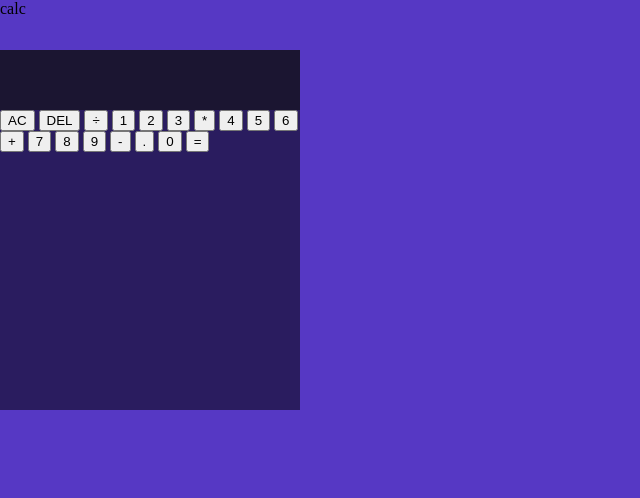
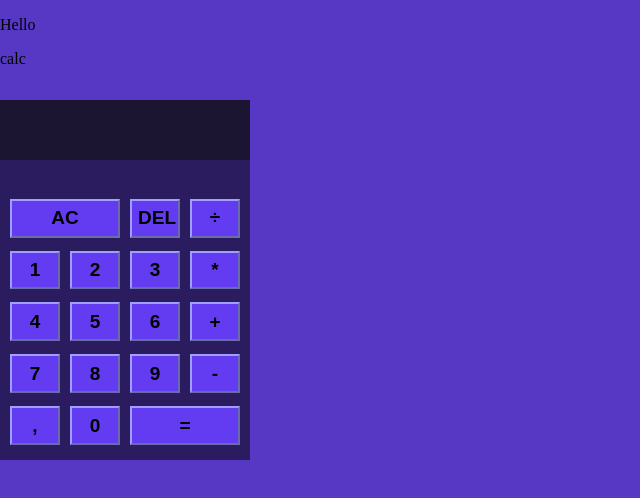
Before and after one commit to mateu52/calculator_app_main, a plain HTML site: page index.html in a window 1280 px wide. Shown: the whole page, without its empty margins (0-640 px from the left). Drawn offline with Linux system fonts and the light colour scheme.

Commit message:
stylowanie kalkulatora

```diff
--- a/index.html
+++ b/index.html
@@ -8,11 +8,12 @@
 
   <title>Frontend Mentor | Calculator app</title>
   <link rel="stylesheet" href="./style/style.css">
+  <script src="script.js" defer></script>
 </head>
 <body>
 
   <div class="calc">
-
+    <p id="demo">Hello</p>
     <div class="header">
       <div class="name bgin">calc</div>
       <a class="theme bgin"></a>
@@ -24,24 +25,28 @@
 
     <div class="numkey">
       <div class="btons">
-        <button data-all-clear class="span-two">AC</button>
-        <button data-delete>DEL</button>
-        <button data-operation>÷</button>
-        <button data-number>1</button>
-        <button data-number>2</button>
-        <button data-number>3</button>
-        <button data-operation>*</button>
-        <button data-number>4</button>
-        <button data-number>5</button>
-        <button data-number>6</button>
-        <button data-operation>+</button>
-        <button data-number>7</button>
-        <button data-number>8</button>
-        <button data-number>9</button>
-        <button data-operation>-</button>
-        <button data-number>.</button>
-        <button data-number>0</button>
-        <button data-equals class="span-two">=</button>
+        <div class="output">
+          <div class="previous-operand key"></div>
+          <div class="current-operand key"></div>
+        </div>
+        <button class="data-all-clear key" class="ac" value="AC">AC</button>
+        <button class="data-delete key" value="DEL">DEL</button>
+        <button class="data-operation key" value="÷">÷</button>
+        <button class="data-number key" value="1">1</button>
+        <button class="data-number key" value="2">2</button>
+        <button class="data-number key" value="3">3</button>
+        <button class="data-operation key" value="*">*</button>
+        <button class="data-number key" value="4">4</button>
+        <button class="data-number key" value="5">5</button>
+        <button class="data-number key" value="6">6</button>
+        <button class="data-operation key" value="+">+</button>
+        <button class="data-number key" value="7">7</button>
+        <button class="data-number key" value="8">8</button>
+        <button class="data-number key" value="9">9</button>
+        <button class="data-operation key" value="-">-</button>
+        <button class="data-number key" value=",">,</button>
+        <button class="data-number key" value="0">0</button>
+        <button data-equals class="span-two key" value="=">=</button>
       </div>
     </div>
 
@@ -53,6 +58,9 @@
     Challenge by <a href="https://www.frontendmentor.io?ref=challenge" target="_blank">Frontend Mentor</a>.
     Coded by <a href="#">Your Name Here</a>.
   </div> -->
-  <script src="./script.js"></script>
+  <!-- <script src="./script.js"> -->
+  <!-- <script src="./script.js"> -->
+
+  </script>
 </body>
 </html>
--- a/script.js
+++ b/script.js
@@ -1,5 +1,27 @@
-object.onclick = function showcommentform() {
-    var data="Name:<br><input type='text' name='name'><br>Comment:<br><textarea rows='5' cols='50'></textarea><br><input type='submit' value='comment'>";
+const numberButtons = document.querySelectorAll('[data-number]')
+const operationButtons = document.querySelectorAll('[data-operation]')
+const equalsButton = document.querySelector('[data-equals]')
+const deleteButton = document.querySelector('[data-delete]')
+const allClearButton = document.querySelector('[data-all-clear]')
+const previousOperandTextElement = document.querySelector('[data-previous-operand]')
+const currentOperandTextElement = document.querySelector('[data-current-operand]')
 
-    document.getElementById('mylocation').innerHTML=data;
-     }
+let currentOperand = ''
+let previousOperand = ''
+const operation = undefined
+
+const actualizSum = () => {
+    currentOperandTextElement.innerText = currentOperand
+    previousOperandTextElement.innerText = previousOperand
+}
+
+const addNumber = (number) => {
+    currentOperand = currentOperand.toString() + number.toString()
+}
+
+numberButtons.forEach((number) => {
+    number.addEventListener('click', () => {
+        addNumber(number.innerText)
+        actualizSum()
+    })
+})
--- a/style/style.scss
+++ b/style/style.scss
@@ -15,7 +15,7 @@ body{
 
     min-height: 550px;
     min-width: 150px;
-    max-width: 300px;
+    max-width: 250px;
 }
 .header{
     min-height: 50px;
@@ -27,4 +27,35 @@ body{
 .numkey{
     background-color: $three-backg;
     min-height: 300px;
+    text-shadow: 4px red;
+    display: flex;
+    justify-content: space-around;
+    justify-items: center;
 }
+.btons{
+    display: grid;
+    grid-template-columns: repeat(4, 50px);
+    gap: 13px 10px;
+    padding: 15px 0;
+}
+.btons button{
+    font-size: 19px;
+    font-weight: 800;
+    background-color: rgb(99, 59, 241);
+    border-color: rgb(160, 159, 255);
+}
+.data-all-clear{
+    grid-column-start: 1;
+    grid-column-end: 3;
+}
+.span-two{
+    grid-column-start: 3;
+    grid-column-end: 5;
+}
+.input{
+    display: flex;
+    justify-content: center;
+    padding: 15px 0 0 0;
+    font-size: 25px;
+    color:rgb(0, 225, 255)
+}
```
Also changed, not shown: style/style.css, style/style.min.css, 1 other file.
